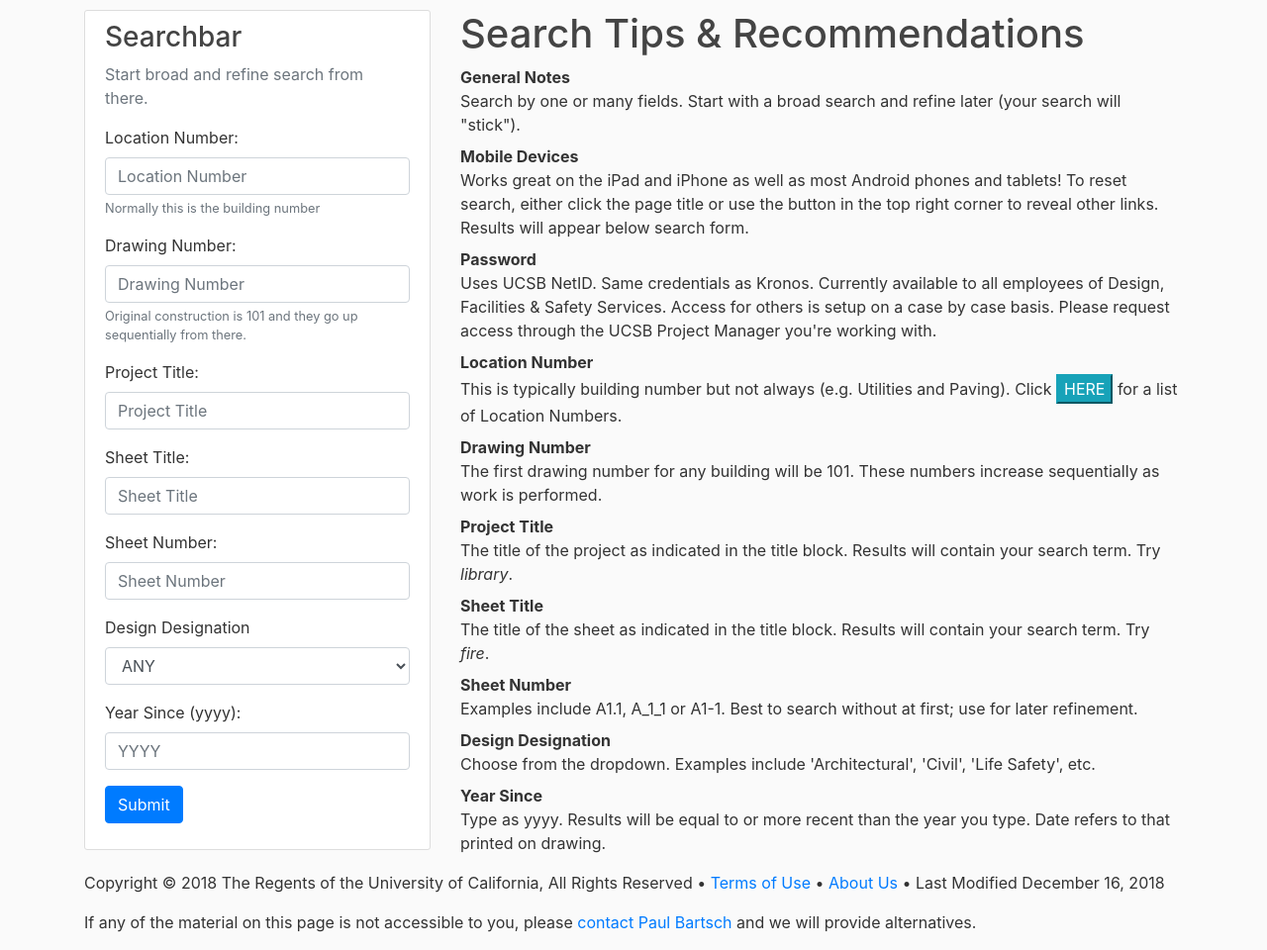
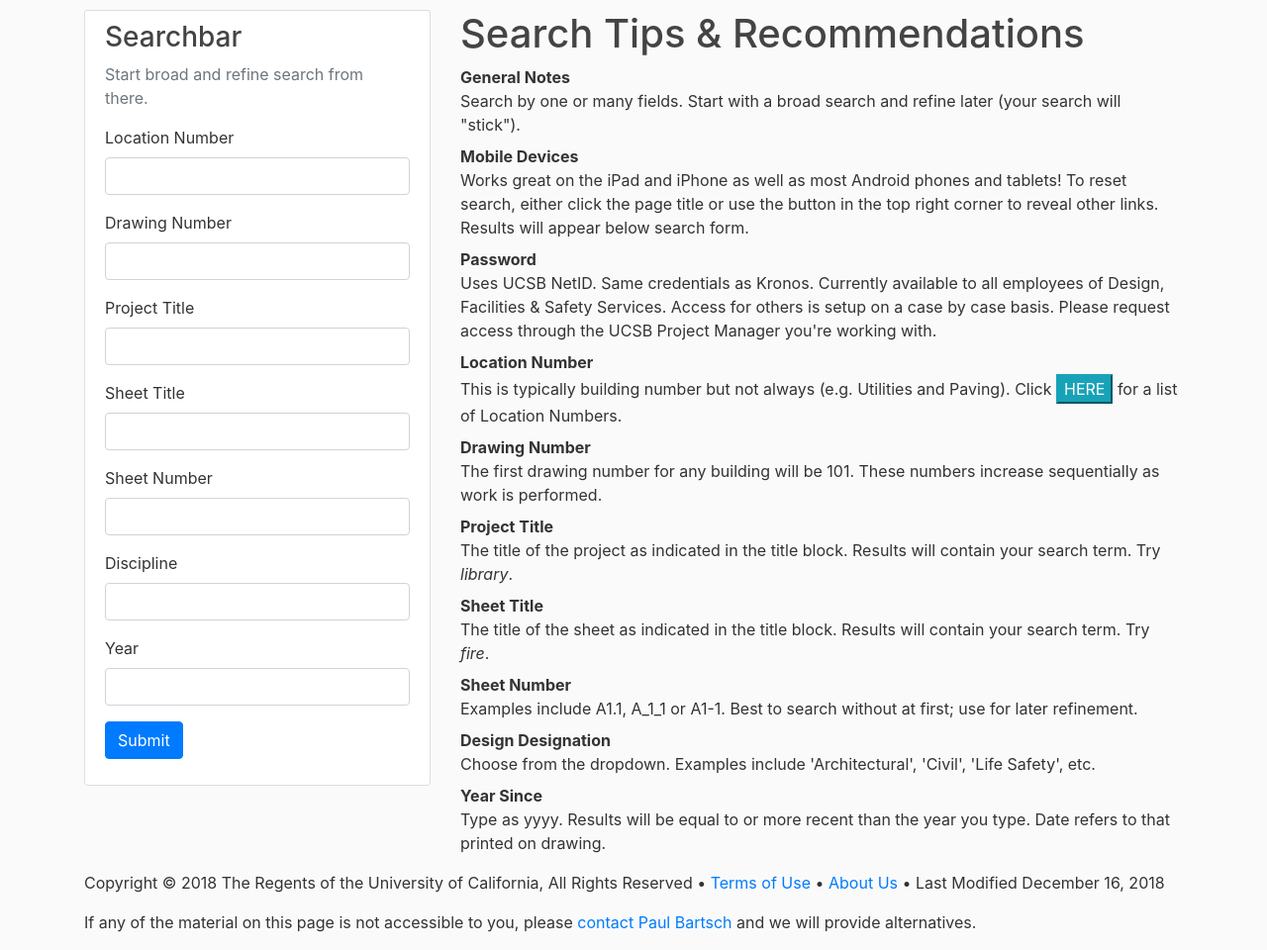
Before and after one commit to pdbartsch/django-drawing-search, a Django app: page / in a window 1280 px wide. Shown: the part 70-1030 px from the top of the page at 99% size. Run offline with Django 3.2, Linux system fonts and the light colour scheme; some libraries are stand-ins or nearby versions.

Commit message:
forms changed to django and working. simplified pages and urls

```diff
--- a/mysite/drawsearch/forms.py
+++ b/mysite/drawsearch/forms.py
@@ -1,14 +1,68 @@
 from django import forms
 
-#improve by switching to django forms
-
-# class SearchForm(forms.Form):
-#     locnum = forms.IntegerField(label='Location Number', required=False)
-#     drawnum = forms.IntegerField(label='Drawing Number', required=False)
-    # projtitle = forms.
-    # shttitle = forms.
-    # shtnum = forms.
-    # discp = forms.
-    # drawdate = forms.
+class SearchForm(forms.Form):
+    locnum = forms.IntegerField(label='Location Number', required=False)
+    drawnum = forms.IntegerField(label='Drawing Number', required=False)
+    projtitle = forms.CharField(label='Project Title', required=False, max_length=60)
+    shttitle = forms.CharField(label='Sheet Title', required=False, max_length=60)
+    shtnum = forms.CharField(label='Sheet Number', required=False, max_length=10)
+    discp = forms.CharField(label='Discipline', required=False, max_length=25)
+    drawdate = forms.IntegerField(label='Year', required=False)
 
 # Discipline, DrawingDate, DrawingNumber, DrawingVersion, LocationNumber, NewName, Notes, OldName, PhysicalLocation, ProjectNumber, ProjectTitle, SheetNumber, SheetTitle, id
+
+
+# <form action="/search/" method="GET">
+
+#     <div class="form-group">
+#         <label for="locationNumber">Location Number:</label>
+#         <input type="number" name="locnum" class="form-control" id="locationNumber" aria-describedby="locationNumberHelp" placeholder="Location Number" value="{{ request.GET.locnum }}">
+#         <small id="locationNumberHelp" class="form-text text-muted">Normally this is the building number</small>
+#     </div>
+#     <div class="form-group">
+#         <label for="drawingNumber">Drawing Number:</label>
+#         <input type="number" name="drawnum" class="form-control" id="drawingNumber" aria-describedby="drawingNumberHelp" placeholder="Drawing Number" value="{{ request.GET.drawnum }}">
+#         <small id="drawingNumberHelp" class="form-text text-muted">Original construction is 101 and they go up sequentially from there.</small>
+#     </div>
+#     <div class="form-group">
+#             <label for="projectTitle">Project Title:</label>
+#             <input type="text" name="projtitle" class="form-control" id="projectTitle" aria-describedby="projectTitleHelp" placeholder="Project Title" value="{{ request.GET.projtitle }}">
+#     </div>
+#     <div class="form-group">
+#             <label for="sheetTitle">Sheet Title:</label>
+#             <input type="text" name="shttitle" class="form-control" id="sheetTitle" aria-describedby="sheetTitleHelp" placeholder="Sheet Title" value="{{ request.GET.shttitle }}">
+#     </div>
+#     <div class="form-group">
+#             <label for="sheetNumber">Sheet Number:</label>
+#             <input type="text" name="shtnum" class="form-control" id="sheetNumber" aria-describedby="sheetNumberHelp" placeholder="Sheet Number" value="{{ request.GET.shtnum }}">
+#     </div>
+#     <!-- improvement: discp is the only field that isn't 'sticky' -->
+#     <div class="form-group">
+#         <label for="designDesignation">Design Designation</label>
+#         <select class="form-control" name="discp" id="designDesignation">
+#             <option value="">ANY</option>
+#             <option>ARCHITECTURAL</option>
+#             <option>AUDIO VISUAL</option>
+#             <option>CIVIL</option>
+#             <option>ELECTRICAL</option>
+#             <option>FIRE ALARM</option>
+#             <option>GENERAL NOTES</option>
+#             <option>LANDSCAPE</option>
+#             <option>LIFE SAFETY</option>
+#             <option>MECHANICAL</option>
+#             <option>PLUMBING</option>
+#             <option>SHOP DRAWINGS</option>
+#             <option>SPECIFICATIONS</option>
+#             <option>STRUCTURAL</option>
+#             <option>TELECOMM</option>
+#             <option>TITLE INDEX</option>
+#             <option>TRAFFIC</option>
+#             <option>O&M Manual</option>
+#         </select>
+#     </div>
+#     <div class="form-group">
+#             <label for="drawingDate">Year Since (yyyy):</label>
+#             <input type="number" name="drawdate" class="form-control" id="drawingDate" aria-describedby="drawingDateHelp" placeholder="YYYY" value="{{ request.GET.drawdate }}">
+#     </div>
+#     <button type="submit" class="btn btn-primary">Submit</button>
+# </form>
--- a/mysite/drawsearch/templates/drawsearch/base.html
+++ b/mysite/drawsearch/templates/drawsearch/base.html
@@ -61,58 +61,8 @@
                             <h3>Searchbar</h3>
                             <p class='text-muted'>Start broad and refine search from there.
 
-                                <form action="/search/" method="GET">
-
-                                    <div class="form-group">
-                                        <label for="locationNumber">Location Number:</label>
-                                        <input type="number" name="locnum" class="form-control" id="locationNumber" aria-describedby="locationNumberHelp" placeholder="Location Number" value="{{ request.GET.locnum }}">
-                                        <small id="locationNumberHelp" class="form-text text-muted">Normally this is the building number</small>
-                                    </div>
-                                    <div class="form-group">
-                                        <label for="drawingNumber">Drawing Number:</label>
-                                        <input type="number" name="drawnum" class="form-control" id="drawingNumber" aria-describedby="drawingNumberHelp" placeholder="Drawing Number" value="{{ request.GET.drawnum }}">
-                                        <small id="drawingNumberHelp" class="form-text text-muted">Original construction is 101 and they go up sequentially from there.</small>
-                                    </div>
-                                    <div class="form-group">
-                                            <label for="projectTitle">Project Title:</label>
-                                            <input type="text" name="projtitle" class="form-control" id="projectTitle" aria-describedby="projectTitleHelp" placeholder="Project Title" value="{{ request.GET.projtitle }}">
-                                    </div>
-                                    <div class="form-group">
-                                            <label for="sheetTitle">Sheet Title:</label>
-                                            <input type="text" name="shttitle" class="form-control" id="sheetTitle" aria-describedby="sheetTitleHelp" placeholder="Sheet Title" value="{{ request.GET.shttitle }}">
-                                    </div>
-                                    <div class="form-group">
-                                            <label for="sheetNumber">Sheet Number:</label>
-                                            <input type="text" name="shtnum" class="form-control" id="sheetNumber" aria-describedby="sheetNumberHelp" placeholder="Sheet Number" value="{{ request.GET.shtnum }}">
-                                    </div>
-                                    <!-- improvement: discp is the only field that isn't 'sticky' -->
-                                    <div class="form-group">
-                                        <label for="designDesignation">Design Designation</label>
-                                        <select class="form-control" name="discp" id="designDesignation">
-                                            <option value="">ANY</option>
-                                            <option>ARCHITECTURAL</option>
-                                            <option>AUDIO VISUAL</option>
-                                            <option>CIVIL</option>
-                                            <option>ELECTRICAL</option>
-                                            <option>FIRE ALARM</option>
-                                            <option>GENERAL NOTES</option>
-                                            <option>LANDSCAPE</option>
-                                            <option>LIFE SAFETY</option>
-                                            <option>MECHANICAL</option>
-                                            <option>PLUMBING</option>
-                                            <option>SHOP DRAWINGS</option>
-                                            <option>SPECIFICATIONS</option>
-                                            <option>STRUCTURAL</option>
-                                            <option>TELECOMM</option>
-                                            <option>TITLE INDEX</option>
-                                            <option>TRAFFIC</option>
-                                            <option>O&M Manual</option>
-                                        </select>
-                                    </div>
-                                    <div class="form-group">
-                                            <label for="drawingDate">Year Since (yyyy):</label>
-                                            <input type="number" name="drawdate" class="form-control" id="drawingDate" aria-describedby="drawingDateHelp" placeholder="YYYY" value="{{ request.GET.drawdate }}">
-                                    </div>
+                                <form action="/result/" method="GET">
+                                    {{ form|crispy }}
                                     <button type="submit" class="btn btn-primary">Submit</button>
                                 </form>
 
--- a/mysite/drawsearch/urls.py
+++ b/mysite/drawsearch/urls.py
@@ -4,5 +4,4 @@ from . import views
 urlpatterns = [
     path('', views.home, name='search-home'),
     path('result/', views.result, name='search-result'),
-    path('search/', views.search, name='search'),
 ]
--- a/mysite/drawsearch/views.py
+++ b/mysite/drawsearch/views.py
@@ -1,44 +1,51 @@
 from django.shortcuts import render
-from django.http import HttpResponse
+from django.http import HttpResponse, HttpResponseRedirect
 
 from .models import Search
-
-#improve by switching to django forms
-# from .forms import SearchForm
+from .forms import SearchForm
 
 def home(request):
+    if request.method == 'GET':
+        form = SearchForm(request.GET)
+        if form.is_valid():
+            # process the data in form.cleaned_data
+            locnum = form.cleaned_data['locnum']
+            drawnum = form.cleaned_data['drawnum']
+            projtitle = form.cleaned_data['projtitle']
+            shttitle = form.cleaned_data['shttitle']
+            shtnum = form.cleaned_data['shtnum']
+            discp = form.cleaned_data['discp']
+            drawdate = form.cleaned_data['drawdate']
+    # if any other method create a blank form
+    else:
+        form = SearchForm()
+
     context = {
         'title':'Search Tips & Recommendations',
+        'form' : form
     }
     return render(request, 'drawsearch/home.html', context)
 
-
 def result(request):
-    context = {
-        # 'draws':draws,
-        # 'draws': Search.objects.filter(LocationNumber = 525),
-        'title':'Results'
-    }
-    return render(request, 'drawsearch/result.html', context)
-
-def search_form(request):
-    return render(request, 'drawsearch/search_form.html')
-
-def search(request):
     if 'locnum' in request.GET and request.GET['locnum']:
         locnum = request.GET['locnum']
     #eventually include all non null fields
-
-
-    draws = Search.objects.filter(LocationNumber=locnum).order_by('LocationNumber', '-DrawingNumber', 'SheetNumber')
-    resultcount = Search.objects.filter(LocationNumber=locnum).count()
-
-    return render(request, 'drawsearch/result.html',
-                    {'draws':draws, 'resultcount':resultcount, 'query':locnum})
-
-# can be improved with pop up box or redirect
-    # else:
-    #     return HttpResponse('Please submit a search term.')
+        draws = Search.objects.filter(LocationNumber=locnum).order_by('LocationNumber', '-DrawingNumber', 'SheetNumber')
+        resultcount = Search.objects.filter(LocationNumber=locnum).count()
+        form = SearchForm(request.GET)
+        context = {
+            'title':'Results',
+            'draws':draws,
+            'resultcount':resultcount,
+            'query':locnum,
+            'form':form
+        }
+    else:
+        form = SearchForm()
+        context = {
+            'form':form,
+        }
+    return render(request, 'drawsearch/result.html', context)
 
 # locnum      locationNumber        LocationNumber
 # drawnum     drawingNumber         DrawingNumber
@@ -48,21 +55,38 @@ def search(request):
 # discp       designDesignation     Discipline
 # drawdate    drawingDate           DrawingDate
 
+# filters = {}
+# if locnum in request.GET and request.GET['locnum']:
+#     filters['LocationNumber'] = locnum
+# if drawnum in request.GET and request.GET['drawnum']:
+#     filters['DrawingNumber'] = drawnum
+# if projtitle in request.GET and request.GET['projtitle']:
+#     filters['ProjectTitle'] = projtitle
+# if shttitle in request.GET and request.GET['shttitle']:
+#     filters['SheetTitle'] = shttitle
+# if shtnum in request.GET and request.GET['shtnum']:
+#     filters['SheetNumber'] = shtnum
+# if discp in request.GET and request.GET['discp']:
+#     filters['Discipline'] = discp
+# if drawdate in request.GET and request.GET['drawdate']:
+#     filters['DrawingDate'] = drawdate
 
-    # filters = {}
-    # if locnum in request.GET and request.GET['locnum']:
-    #     filters['LocationNumber'] = locnum
-    # if drawnum in request.GET and request.GET['drawnum']:
-    #     filters['DrawingNumber'] = drawnum
-    # if projtitle in request.GET and request.GET['projtitle']:
-    #     filters['ProjectTitle'] = projtitle
-    # if shttitle in request.GET and request.GET['shttitle']:
-    #     filters['SheetTitle'] = shttitle
-    # if shtnum in request.GET and request.GET['shtnum']:
-    #     filters['SheetNumber'] = shtnum
-    # if discp in request.GET and request.GET['discp']:
-    #     filters['Discipline'] = discp
-    # if drawdate in request.GET and request.GET['drawdate']:
-    #     filters['DrawingDate'] = drawdate
+# draws = Search.objects.filter(**filters)
 
-    # draws = Search.objects.filter(**filters)
+# def get_name(request):
+#     # if this is a POST request we need to process the form data
+#     if request.method == 'POST':
+#         # create a form instance and populate it with data from the request:
+#         form = NameForm(request.POST)
+#         # check whether it's valid:
+#         if form.is_valid():
+#             # process the data in form.cleaned_data as required
+#             # ...
+#             # redirect to a new URL:
+#             return HttpResponseRedirect('/thanks/')
+
+#     # if a GET (or any other method) we'll create a blank form
+#     else:
+#         form = NameForm()
+
+#     return render(request, 'drawsearch/name.html', {'form': form})
```
